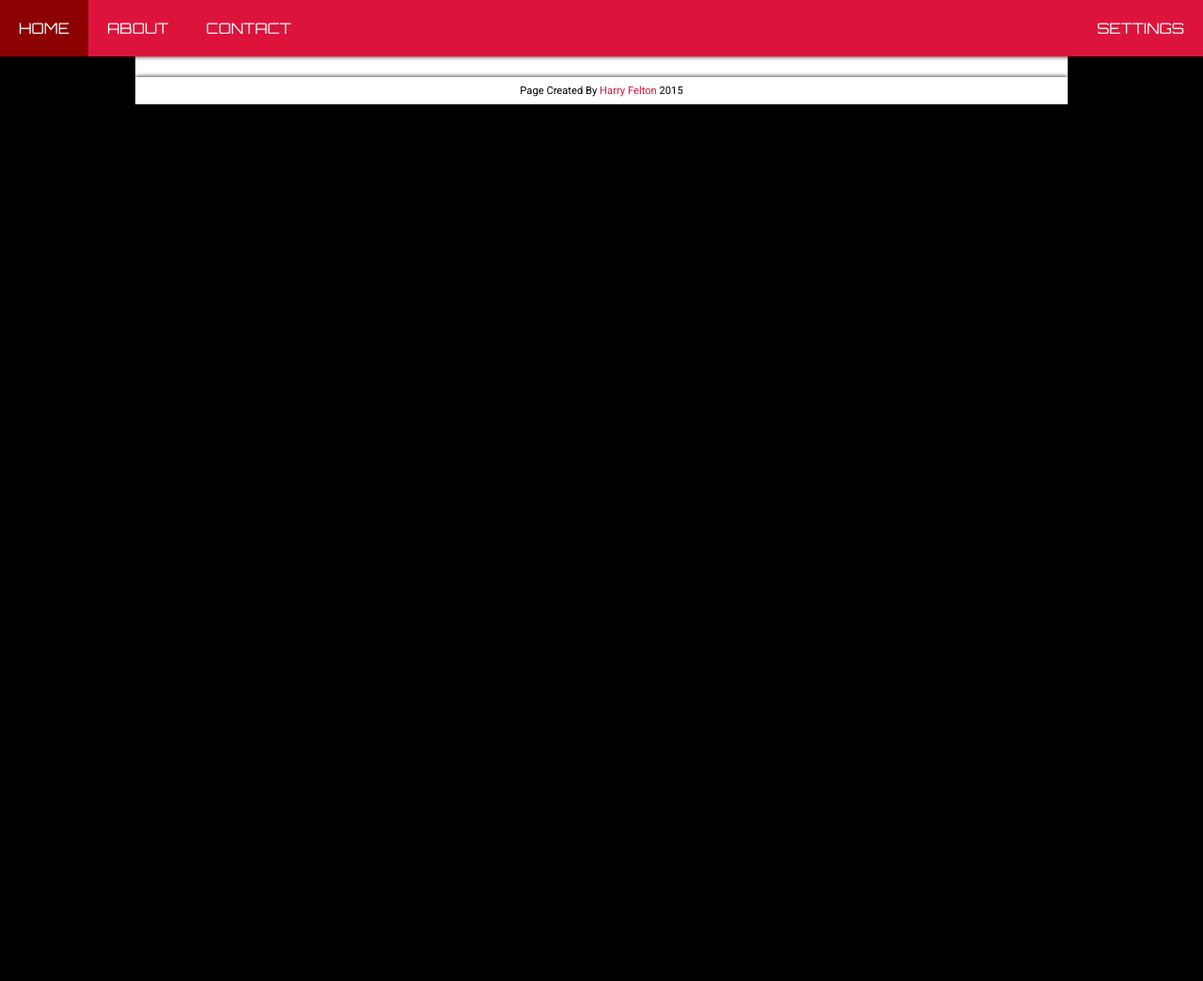
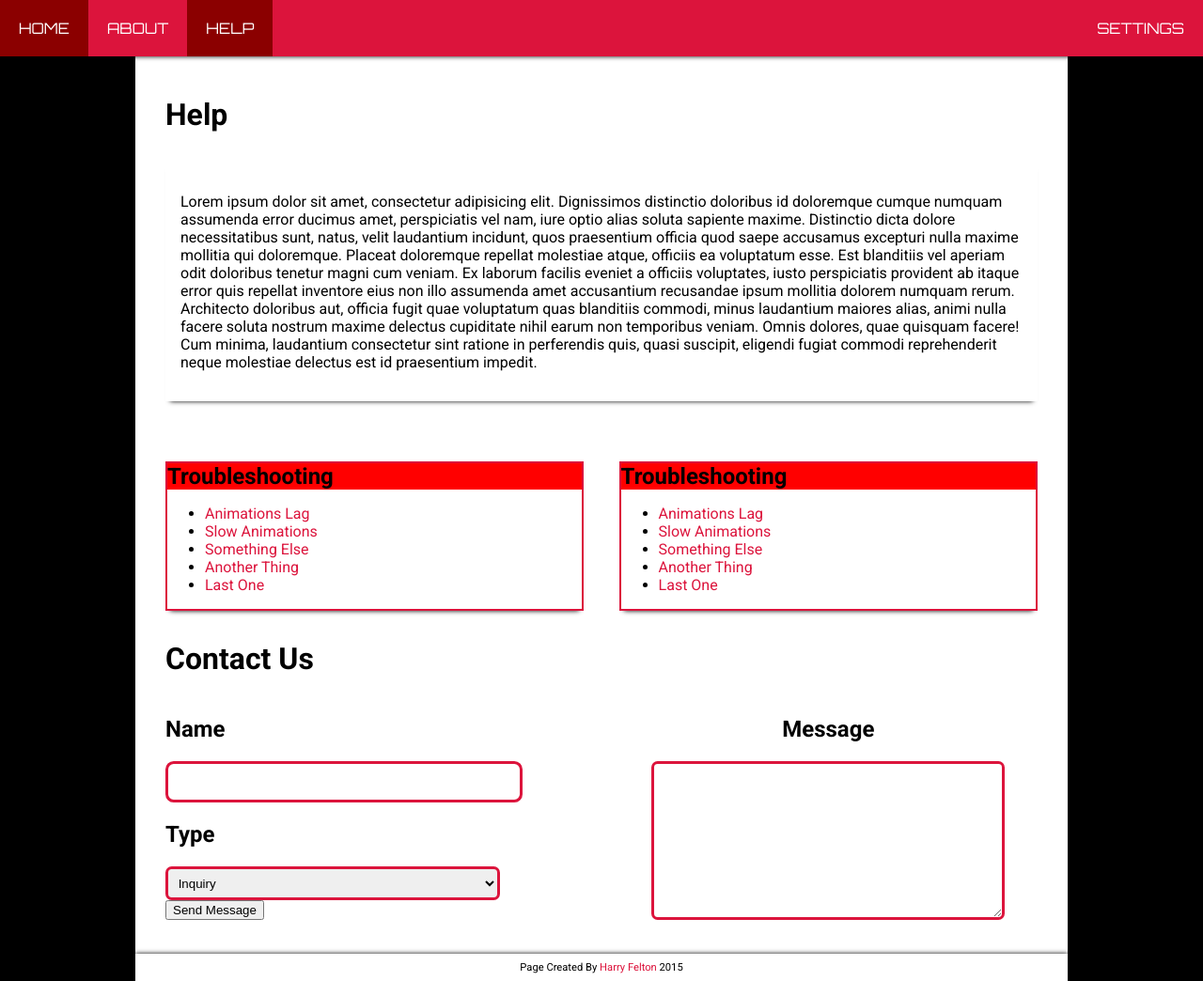
Before and after one commit to hbomb79/digital_website, a PHP site: page /help.php in a window 1280 px wide. Shown: the whole page at 94% size. Before the commit the page ends 111 px from the top, so only its background shows below. Run offline with PHP 8.4, Linux system fonts and the light colour scheme; some libraries are stand-ins or nearby versions.

Commit message:
Added help.php

```diff
--- a/assets/css/main.css
+++ b/assets/css/main.css
@@ -595,6 +595,80 @@ footer #foot-contain {
 	text-align: right;
 }
 
+
+/* Help Page
+--------------------*/
+
+#help main{
+	padding:1em;
+}
+
+.help-container {
+	width:100%;
+}
+
+.help-container section {
+	padding: 0;
+	border: 2px crimson solid;
+}
+
+.help-container #right {
+	float:right;
+	width:48%;
+}
+
+.help-container #left{
+	width:48%;
+	float:left;
+}
+
+.help-container .title-wrap {
+	background:red;
+}
+
+.help-container h2{
+	margin: 0;
+	background: red;
+}
+
+
+.form-container #right{
+	float:right;
+	width:48%;
+	text-align: center;
+}
+
+.form-container #left {
+	float:left;
+	width:48%;
+}
+
+.form-container #left input {
+	width:80%;
+	padding:0.5em;
+	font-size:1.1em;
+	border: 3px solid crimson;
+	border-radius: 0.5em;
+	outline: 0;
+}
+
+.form-container #right textarea, .form-container #left select {
+	width:80%;
+	padding:0.5em;
+	border: 3px solid crimson;
+	border-radius: 0.5em;
+	outline: 0;
+}
+
+.form-container select{
+	display: block;
+}
+
+.form-container #right textarea{
+	text-align: left;
+}
+
+
 @media screen and (max-width:700px), screen and (max-height:500px) {
 	#settings {
 		width:100%;
--- a/assets/server/header_addin.php
+++ b/assets/server/header_addin.php
@@ -59,7 +59,7 @@
 					<span id="icon">&#9776;</span>
 				</div>
 				<ul>
-					<a href="index.php" class="ajax_load"><li>Home</li></a><a href="about.php" class="ajax_load"><li>About</li></a><a href="#" class="ajax_load"><li>Contact</li></a><a href="#" onclick="$('#settings').fadeIn(); $('#shadow').fadeIn()" class="float-right"><li>Settings</li></a>
+					<a href="index.php" class="ajax_load"><li>Home</li></a><a href="about.php" class="ajax_load"><li>About</li></a><a href="help.php" class="ajax_load"><li>Help</li></a><a href="#" onclick="$('#settings').fadeIn(); $('#shadow').fadeIn()" class="float-right"><li>Settings</li></a>
 				</ul>
 			</nav>
 		<div id="notification" style="display:none;">Undefined Content</div>
--- a/help.php
+++ b/help.php
@@ -5,7 +5,7 @@
 <html lang="en">
 <head>
 	<meta charset="UTF-8">
-	<title>Home Page</title>
+	<title>Help | Contact</title>
 	<link rel="stylesheet" href="assets/css/main.css">
 	<script src="https://ajax.googleapis.com/ajax/libs/jquery/2.1.4/jquery.min.js"></script>
 	<script src="assets/javascript/ajax_dynamic.js"></script>
@@ -22,13 +22,68 @@
 		<div id="wrapper">
 			<div id="container">
 				<main>
+					<h1>Help</h1>
+					<!-- FAQ Sections -->
+					<section>
+						<p>Lorem ipsum dolor sit amet, consectetur adipisicing elit. Dignissimos distinctio doloribus id doloremque cumque numquam assumenda error ducimus amet, perspiciatis vel nam, iure optio alias soluta sapiente maxime. Distinctio dicta dolore necessitatibus sunt, natus, velit laudantium incidunt, quos praesentium officia quod saepe accusamus excepturi nulla maxime mollitia qui doloremque. Placeat doloremque repellat molestiae atque, officiis ea voluptatum esse. Est blanditiis vel aperiam odit doloribus tenetur magni cum veniam. Ex laborum facilis eveniet a officiis voluptates, iusto perspiciatis provident ab itaque error quis repellat inventore eius non illo assumenda amet accusantium recusandae ipsum mollitia dolorem numquam rerum. Architecto doloribus aut, officia fugit quae voluptatum quas blanditiis commodi, minus laudantium maiores alias, animi nulla facere soluta nostrum maxime delectus cupiditate nihil earum non temporibus veniam. Omnis dolores, quae quisquam facere! Cum minima, laudantium consectetur sint ratione in perferendis quis, quasi suscipit, eligendi fugiat commodi reprehenderit neque molestiae delectus est id praesentium impedit.</p>
+					</section>
+					<div class="help-container">
+						<div id="left">
+							<section>
+								<div class="title-wrap">
+									<h2>Troubleshooting</h2>
+								</div>
+								<div class="body-wrap">
+									<ul>
+										<li><a href="#">Animations Lag</a></li>
+										<li><a href="#">Slow Animations</a></li>
+										<li><a href="#">Something Else</a></li>
+										<li><a href="#">Another Thing</a></li>
+										<li><a href="#">Last One</a></li>
+									</ul>
+								</div>
+							</section>
+						</div>
+						<div id="right">
+							<section>
+								<div class="title-wrap">
+									<h2>Troubleshooting</h2>
+								</div>
+								<div class="body-wrap">
+									<ul>
+										<li><a href="#">Animations Lag</a></li>
+										<li><a href="#">Slow Animations</a></li>
+										<li><a href="#">Something Else</a></li>
+										<li><a href="#">Another Thing</a></li>
+										<li><a href="#">Last One</a></li>
+									</ul>
+								</div>
+							</section>
+						</div>
+					</div>
 
-					<!-- FAQ Sections -->
-
-
-
+					<h1>Contact Us</h1>
 					<!-- Contact Form -->
-
+					<div class="form-container clearfix">
+						<form action="post">
+							<div id="left">
+								<h2>Name</h2>
+								<input class="sl" type="text">
+								<h2>Type</h2>
+								<select name="sup" id="sup">
+									<option value="Inquiry">Inquiry</option>
+									<option value="Bug Report">Bug Report</option>
+									<option value="Feedback">Feedback</option>
+									<option value="Suggestion">Suggestion</option>
+								</select>
+								<button>Send Message</button>
+							</div>
+							<div id="right">
+								<h2>Message</h2>
+								<textarea name="" id="" cols="30" rows="10"></textarea>
+							</div>
+						</form>
+					</div>
 				</main>
 			</div>
 			<footer>
```
